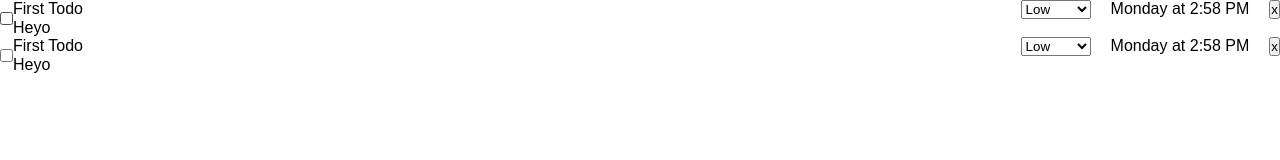
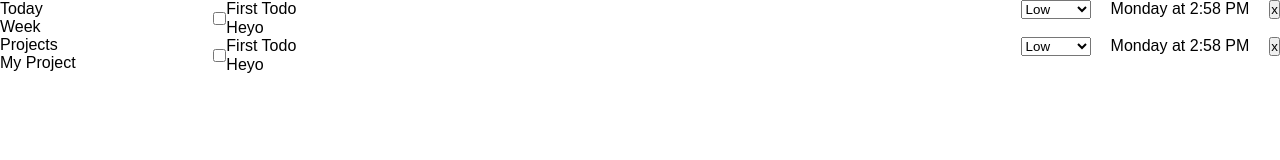
Before and after one commit to aburak621/todo-list, a website built with webpack: page src/index.html in a window 1280 px wide. Built offline with nearby package versions, Linux system fonts and the light colour scheme.

Commit message:
Add sidebar and crude layout

```diff
--- a/src/index.html
+++ b/src/index.html
@@ -6,5 +6,21 @@
     <title>Todo List</title>
   </head>
   <body>
+    <div class="app">
+      <div class="sidebar">
+        <div class="sidebar__add-task-button"></div>
+        <ul class="sidebar__sections">
+          <li class="sidebar__today">Today</li>
+          <li class="sidebar__week">Week</li>
+          <li>
+            <div class="sidebar__project_list_title" id="list-title">Projects</div>
+            <ul class="sidebar__project-list" aria-labelledby="list-title">
+            </ul>
+          </li>
+        </ul>
+      </div>
+      <div class="content">
+      </div>
+    </div>
   </body>
 </html>
--- a/src/index.js
+++ b/src/index.js
@@ -2,14 +2,25 @@ import TodoItem from './todoItem';
 import Project from './project';
 import Priority from './priority';
 import { addDays } from 'date-fns';
-import todoItemRender from './todoItemRender';
 import projectRender from './projectRender';
 import './style.css';
 
-const body = document.querySelector('body');
+const content = document.querySelector('.content');
+const projectList = document.querySelector('.sidebar__project-list');
 
-const project = new Project();
+const projects = [];
+projects.push(new Project('My Project'));
 
-project.addTodoItem(new TodoItem(project, 'First Todo', 'Heyo', addDays(new Date(), 3), Priority.LOW));
-project.addTodoItem(new TodoItem(project, 'First Todo', 'Heyo', addDays(new Date(), 3), Priority.LOW));
-body.appendChild(projectRender(project));
+projects[0].addTodoItem(new TodoItem(projects[0], 'First Todo', 'Heyo', addDays(new Date(), 3), Priority.LOW));
+projects[0].addTodoItem(new TodoItem(projects[0], 'First Todo', 'Heyo', addDays(new Date(), 3), Priority.LOW));
+content.appendChild(projectRender(projects[0]));
+projectListRender();
+
+function projectListRender() {
+    projects.forEach(project => {
+    const li = document.createElement('li');
+    li.classList.add('sidebar__project');
+    li.textContent = project.name;
+    projectList.appendChild(li);
+  });
+}
--- a/src/project.js
+++ b/src/project.js
@@ -1,5 +1,6 @@
 class Project {
-  constructor() {
+  constructor(name) {
+    this.name = name;
     this.items = [];
   }
 
--- a/src/style.css
+++ b/src/style.css
@@ -6,6 +6,29 @@
 
 html {
   font-family: Arial, Helvetica, sans-serif;
+}
+
+.app {
+  display: flex;
+
+  ul {
+    list-style-type: none;
+  }
+}
+
+.sidebar {
+  display: flex;
+  flex-direction: column;
+  flex: 1;
+}
+
+.sidebar__sections {
+  display: flex;
+  flex-direction: column;
+}
+
+.content {
+  flex: 5;
 }
 
 .todo {
```
